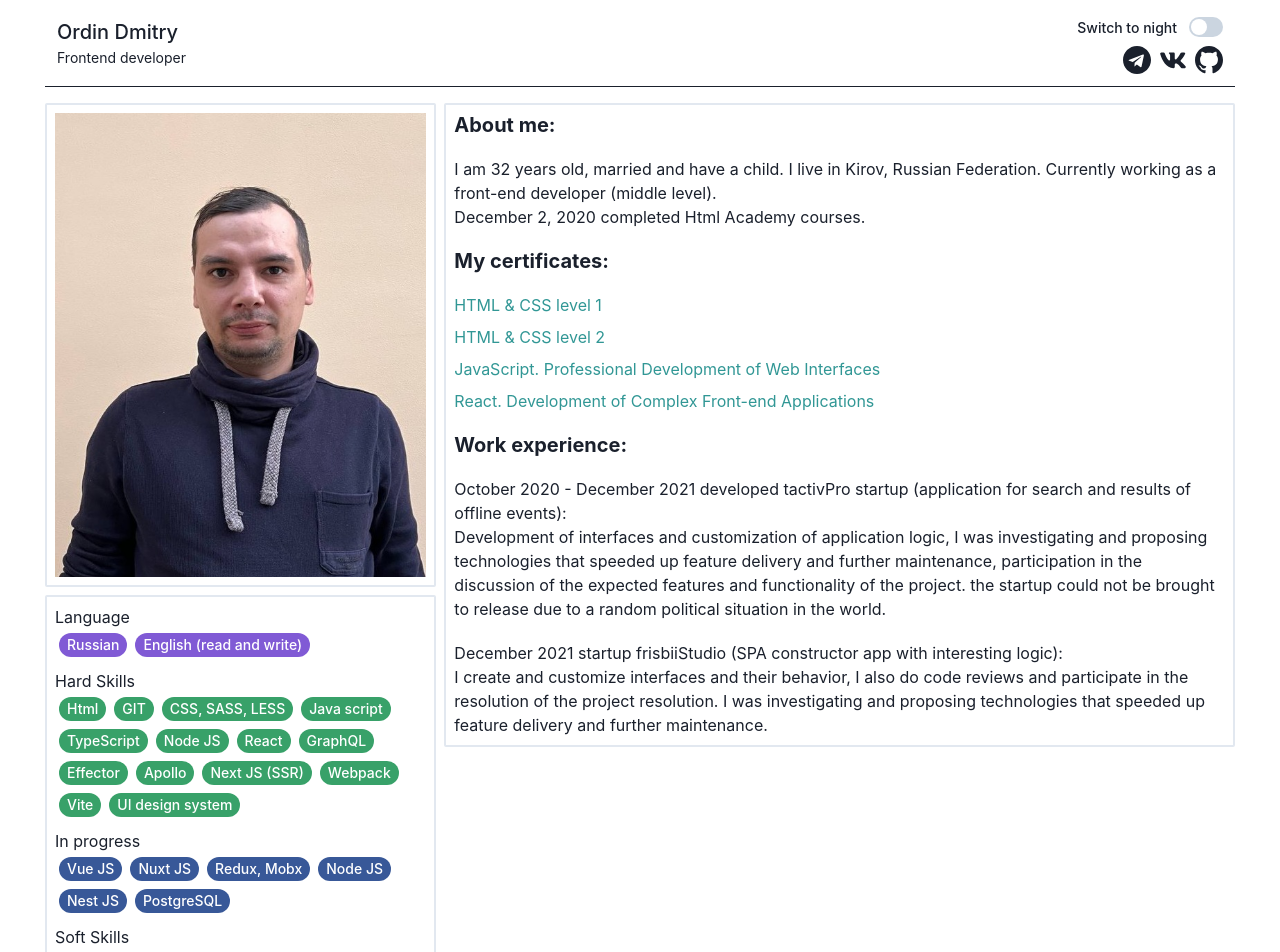
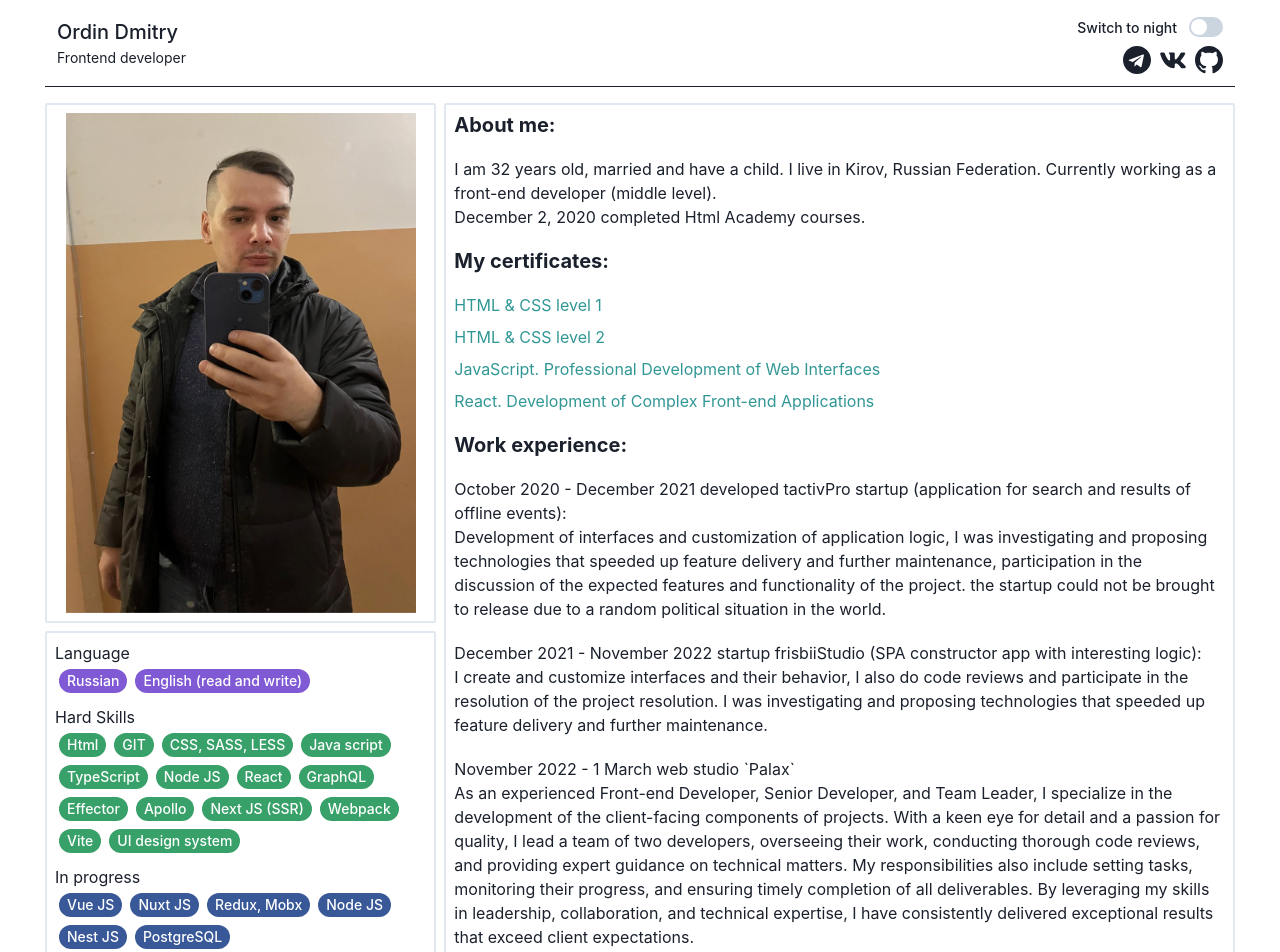
Before and after one commit to qstyle/Resume, a Next.js app: page / in a window 1280 px wide. Shown: the top 952 px of the page. Built offline with nearby package versions, Linux system fonts and the light colour scheme.

Commit message:
feat(about me): update info

```diff
--- a/components/Body/AboutMe.tsx
+++ b/components/Body/AboutMe.tsx
@@ -47,11 +47,24 @@ export const AboutMe: React.FC = () => (
       in the discussion of the expected features and functionality of the project.
       the startup could not be brought to release due to a random political situation in the world.
     </Text>
-    <Text mt='5'>December 2021 startup frisbiiStudio (SPA constructor app with interesting logic):</Text>
+    <Text mt='5'>December 2021 - November  2022 startup frisbiiStudio (SPA constructor app with interesting logic):</Text>
     <Text>
       I create and customize interfaces and their behavior,
       I also do code reviews and participate in the resolution of the project resolution.
       I was investigating and proposing technologies that speeded up feature delivery and further maintenance.
     </Text>
+    <Text mt='5'>November  2022 -  1 March  web studio `Palax` </Text>
+    <Text>
+      As an experienced Front-end Developer, Senior Developer, and Team Leader,
+      I specialize in the development of the client-facing components of projects.
+      With a keen eye for detail and a passion for quality,
+      I lead a team of two developers, overseeing their work, conducting thorough code reviews,
+      and providing expert guidance on technical matters.
+      My responsibilities also include setting tasks,
+      monitoring their progress, and ensuring timely completion
+      of all deliverables. By leveraging my skills in leadership,
+      collaboration, and technical expertise, I have consistently delivered
+      exceptional results that exceed client expectations.
+    </Text>
   </Box>
 )
--- a/components/Body/Avatar.tsx
+++ b/components/Body/Avatar.tsx
@@ -7,7 +7,7 @@ import AvatarSrc from '../../public/avatar/avatar.jpg'
 export const Avatar: React.FC = () => (
   <Flex justifyContent='center'>
     <Image
-      width='400px'
+      width='350px'
       height='500px'
       src={AvatarSrc}
       alt="avatar"
--- a/components/Body/ContentWrapper.tsx
+++ b/components/Body/ContentWrapper.tsx
@@ -5,11 +5,11 @@ interface Props {
   children : ReactNode
 }
 
-export const ContentWrapper: React.FC<Props> = ({children}) => (
+export const ContentWrapper: React.FC<Props> = ({ children }) => (
   <Box
+    p='2'
     borderWidth='2px'
     borderRadius='sm'
-    p='2'
   >
     {children}
   </Box>
--- a/pages/api/hello.ts
+++ /dev/null
@@ -1,13 +0,0 @@
-// Next.js API route support: https://nextjs.org/docs/api-routes/introduction
-import type { NextApiRequest, NextApiResponse } from 'next'
-
-type Data = {
-  name: string
-}
-
-export default function handler(
-  req: NextApiRequest,
-  res: NextApiResponse<Data>
-) {
-  res.status(200).json({ name: 'John Doe' })
-}
--- a/pages/index.tsx
+++ b/pages/index.tsx
@@ -2,6 +2,6 @@ import type { NextPage } from 'next'
 
 import { MainLayout } from '../components'
 
-const Home: NextPage = () => (<MainLayout />)
+const Home: NextPage = () => <MainLayout />
 
 export default Home
```
Also changed, not shown: public/avatar/avatar.jpg.
